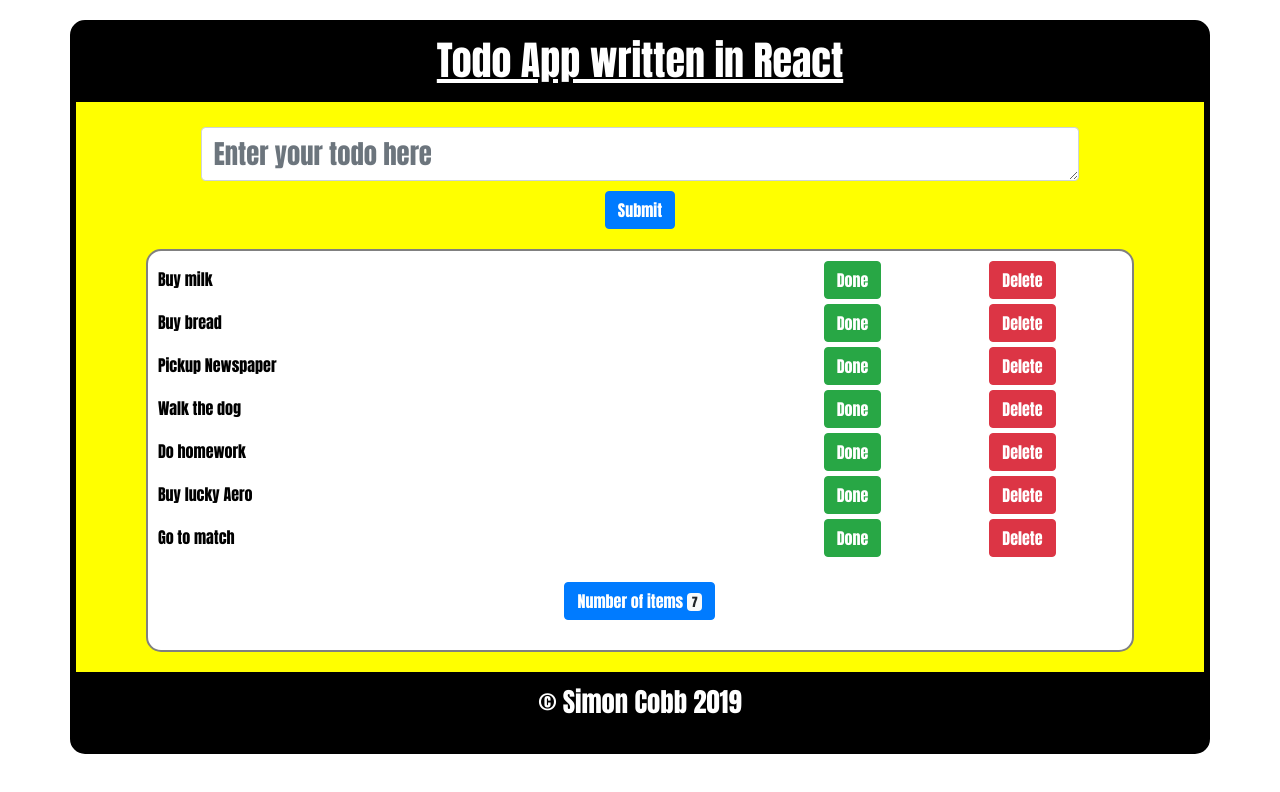
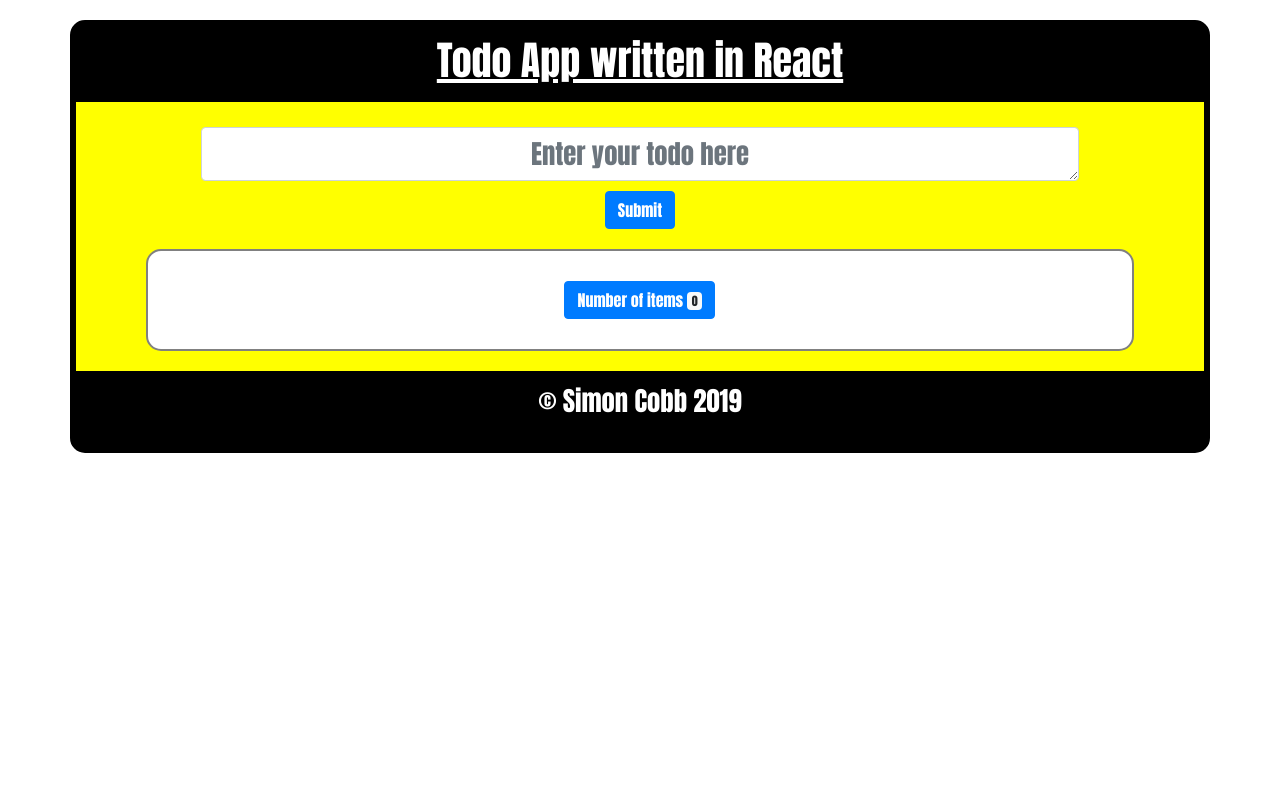
Before and after one commit to simoncobb1966/todo-app-frontend, a React app: page / in a window 1280 px wide. Shown: the top 792 px of the page. Built offline with nearby package versions, Linux system fonts and the light colour scheme.

Commit message:
Add to do working

```diff
--- a/src/App.css
+++ b/src/App.css
@@ -68,16 +68,13 @@ body {
   margin-right: auto;
 }
 
-#input {
+#todoInput {
+  margin-bottom: 10px;
+  font-size: 20pt;
   width: 80%;
   margin-left: 10%;
   margin-top: 25px;
   text-align: center;
-}
-
-#todoInput {
-  margin-bottom: 10px;
-  font-size: 20pt;
 }
 
 .bottom {
--- a/src/App.js
+++ b/src/App.js
@@ -4,24 +4,26 @@ import './App.css';
 import Header from './components/header';
 import Entertodo from './components/entertodo';
 import Actualtodolist from './components/actualtodolist'
-import Bottom from './components/bottom'
+import Footer from './components/footer'
 import Numberoftasks from './components/Numberoftasks'
 
 
 class App extends Component {
 
+  state = {
+    tasks: []
+  }
 
+  addTask = (taskDescription) => {
+    let currentTasks = this.state.tasks
+    currentTasks.push(taskDescription)
+    this.setState({
+      tasks: currentTasks
+    })
+  }
 
   render() {
-    const tasks = [
-      "Buy milk",
-      "Buy bread",
-      "Pickup Newspaper",
-      "Walk the dog",
-      "Do homework",
-      "Buy lucky Aero",
-      "Go to match"
-    ]
+
     const headinginfo = "Todo App written in React";
 
     return (
@@ -29,18 +31,18 @@ class App extends Component {
       <div className="container mainstyle">
         <Header headingText={headinginfo} />
 
-        <Entertodo />
+        <Entertodo addTaskFunction={this.addTask} />
 
         <div className="mainList">
           {
-            tasks.map(function (item, index) {
+            this.state.tasks.map(function (item, index) {
               return <Actualtodolist taskDescription={item} key={index} />
             })
           }
-          <Numberoftasks numberOfTasks={tasks.length} />
+          <Numberoftasks numberOfTasks={this.state.tasks.length} />
         </div>
 
-        <Bottom />
+        <Footer />
       </div>
     );
   }
--- a/src/components/actualtodolist.js
+++ b/src/components/actualtodolist.js
@@ -16,7 +16,7 @@ class Actualtodolist extends Component {
                     <button type="button" class="btn btn-danger buttona">Delete</button>
                 </div>
             </div >
-            )
+        )
     }
 }
 
--- a/src/components/entertodo.js
+++ b/src/components/entertodo.js
@@ -1,16 +1,31 @@
 import React, { Component } from 'react';
 
 class Entertodo extends Component {
+
+state = {
+    taskDescription: ""
+}
+
+inputBoxChanged = (event)=> {
+    this.setState ({
+        taskDescription: event.target.value
+    })
+}
+
+addTaskClicked = ()=> {
+    this.props.addTaskFunction(this.state.taskDescription)
+ }
+
     render() {
         return (
             <div>
-                <form>
-                    <div class="form-group" id="input">
-                        <textarea class="form-control" id="todoInput" rows="1"
-                            placeholder="Enter your todo here"></textarea>
-                        <button type="submit" class="btn btn-primary">Submit</button>
-                    </div>
-                </form>
+                <textarea onChange={this.inputBoxChanged} class="form-control" id="todoInput" rows="1"
+                    placeholder="Enter your todo here"
+                    >
+                    </textarea>
+                <div className="col text-center">
+                    <button type="submit" onClick={this.addTaskClicked} class="btn btn-primary">Submit</button>
+                </div>
             </div>
         )
     }
--- a/src/components/bottom.js
+++ b/src/components/footer.js
@@ -1,6 +1,6 @@
 import React, { Component } from 'react';
 
-class Bottom extends Component {
+class Footer extends Component {
     render() {
         return (
             <div className="bottom">
@@ -9,4 +9,4 @@ class Bottom extends Component {
         )
     }
 }
-export default Bottom;
+export default Footer;
```
